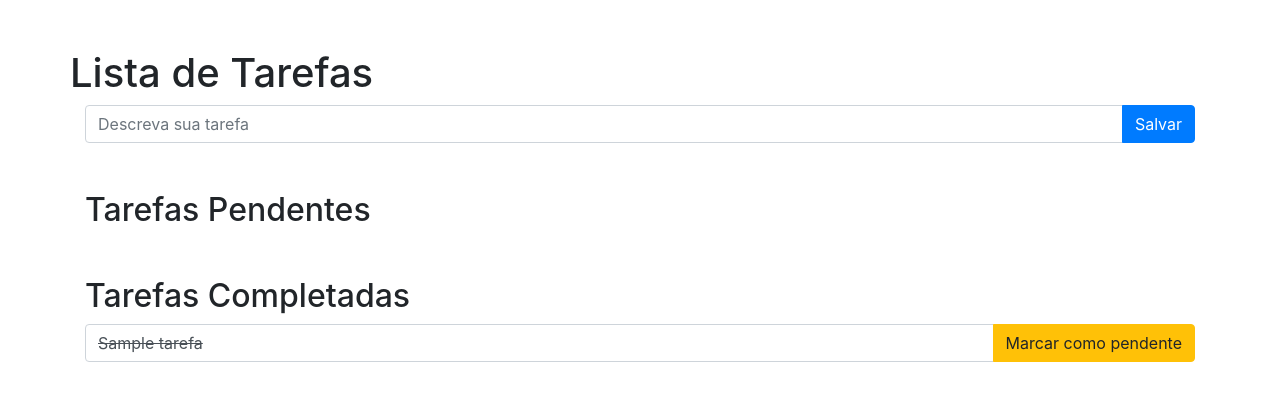
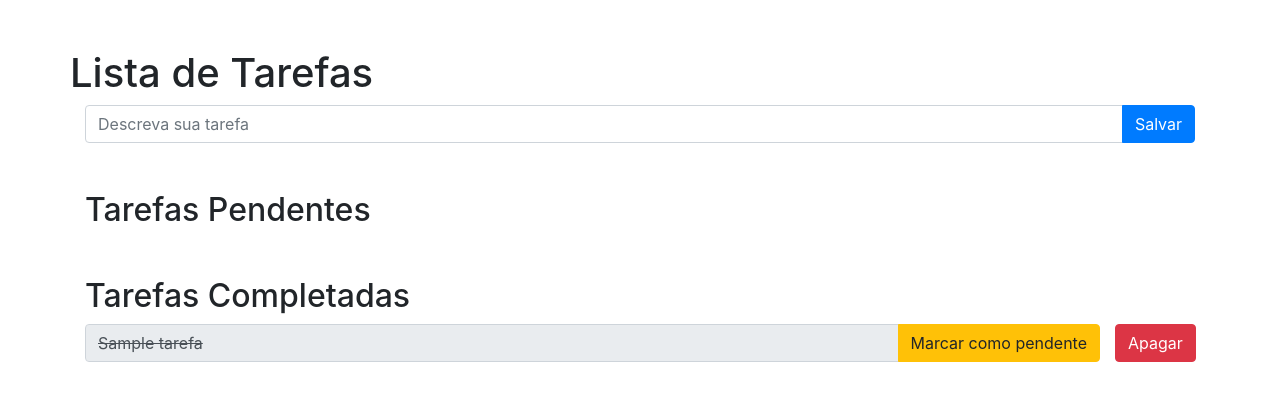
Before and after one commit to back-python/django-pro, a Django app: page /tarefas/ in a window 1280 px wide. Shown: the top 401 px of the page. Run offline with Django 4.2, Linux system fonts and the light colour scheme; tables that the repository leaves empty hold one stand-in row (values such as "Sample post"); some libraries are stand-ins or nearby versions.

Commit message:
Resolved issue #7

```diff
--- a/webdev/tarefas/templates/tarefas/home.html
+++ b/webdev/tarefas/templates/tarefas/home.html
@@ -39,15 +39,25 @@
 
         <h2 class="mt-5">Tarefas Completadas</h2>
         {% for tarefa in tarefas_feitas %}
+        <div class="row">
+            <div class="col-11">
                 <form action="{% url 'tarefas:detalhe' tarefa.id %}" method="post">
                     {% csrf_token %}
                     <div class="input-group mb-3">
-                <input style="text-decoration: line-through" type="text" name="nome" class="form-control" required="required" value="{{ tarefa.nome }}">
+                        <input style="text-decoration: line-through" readonly type="text" name="nome" class="form-control" required="required" value="{{ tarefa.nome }}">
                         <div class="input-group-append">
                             <button type="submit" class="btn btn-warning">Marcar como pendente</button>
                         </div>
                     </div>
                 </form>
+            </div>
+            <div col="1">
+                <form action="{% url 'tarefas:apagar' tarefa.id %}" method="post">
+                    {% csrf_token %}
+                    <button type="submit" class="btn btn-danger"> Apagar </button>
+                </form>
+            </div>
+        </div>
         {% endfor %}
     </div>
 </body>
--- a/webdev/tarefas/urls.py
+++ b/webdev/tarefas/urls.py
@@ -7,4 +7,5 @@ app_name = 'tarefas'
 urlpatterns = [
     path('', views.home, name='home'),
     path('<int:tarefa_id>', views.detalhe, name='detalhe'),
+    path('apagar/<int:tarefa_id>', views.apagar, name='apagar'),
 ]
--- a/webdev/tarefas/views.py
+++ b/webdev/tarefas/views.py
@@ -28,8 +28,14 @@ def home(request):
     return render(request, 'tarefas/home.html', {'tarefas_pendentes':tarefas_pendentes, 'tarefas_feitas':tarefas_feitas})
 
 def detalhe(request, tarefa_id):
-    tarefa = Tarefa.objects.get(id=tarefa_id)
-    form = TarefaForm(request.POST, instance=tarefa)
-    if form.is_valid():
-        form.save()
+    if request.method == 'POST':
+        tarefa = Tarefa.objects.get(id=tarefa_id)
+        form = TarefaForm(request.POST, instance=tarefa)
+        if form.is_valid():
+            form.save()
     return HttpResponseRedirect(reverse('tarefas:home'))
+
+def apagar(request, tarefa_id):
+    if request.method == 'POST':
+        Tarefa.objects.filter(id=tarefa_id).delete()
+    return HttpResponseRedirect(reverse('tarefas:home'))
```
Also changed, not shown: webdev/tarefas/tests/test_apagar_tarefa.py (added, +17 -0 lines). Lines whose indentation alone changed are shown as unchanged.
